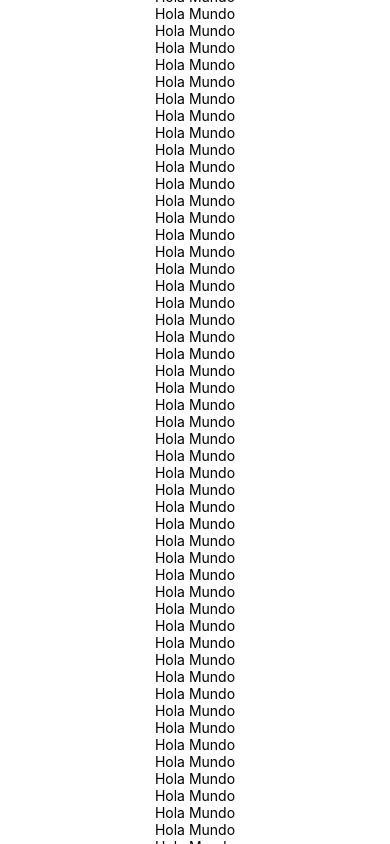
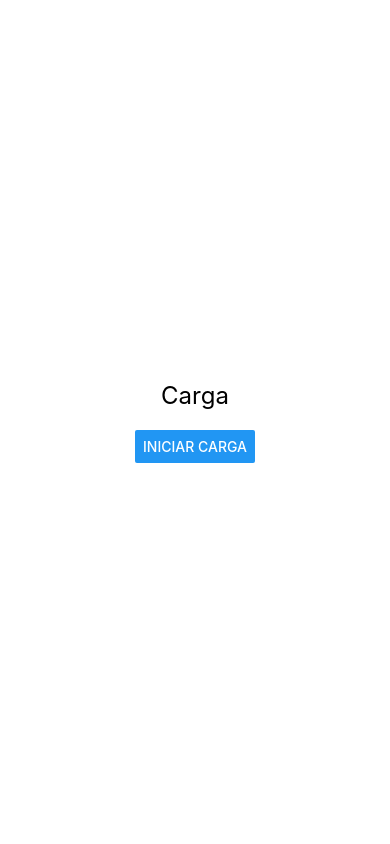
Before and after one commit to Joel89njkkvh/PM194, a React Native app in the folder my-blank/: screen / in a window 390 px wide. Built offline with nearby package versions, Linux system fonts and the light colour scheme.

Commit message:
ActivityIndicator

```diff
--- a/my-blank/App.js
+++ b/my-blank/App.js
@@ -1,45 +1,52 @@
-import { StyleSheet, View, Text, ImageBackground, ScrollView } from "react-native";
+import { StyleSheet, View, Text, Button, ActivityIndicator } from "react-native";
 import { useEffect, useState } from "react";
 
-const texto = [];
-for (let i=0; i<76; i++){
-  texto.push(<Text >Hola Mundo</Text>);
+export default function App() {
+  const [loading, setLoading] = useState(false);
+  const [mensaje, setMensaje] = useState('');
+
+  const simularCarga = () => {
+    setLoading(true);
+    setMensaje('');
+    setTimeout(() => {
+      setLoading(false);
+      setMensaje('Carga Completa');
+    }, 2000);
+  };
+
+  return (
+    <View style={styles.container}>
+      <Text style={styles.titulo}>Carga</Text>
+
+      {loading ? (
+        <>
+          <ActivityIndicator size="large" color="#209CDB" />
+          <Text>Cargando...</Text>
+        </>
+      ) : (
+        <>
+          <Button title="Iniciar Carga" onPress={simularCarga} />
+          {mensaje !== '' && <Text style={styles.mensaje}>{mensaje}</Text>}
+        </>
+      )}
+    </View>
+  );
 }
 
-
-export default function App(){
-  return(
-    <ScrollView contentContainerStyle={styles.background} showsHorizontalScrollIndicator={false}>
-        <View style={styles.row} >{texto}</View>;
-    </ScrollView>
-
-  )
-
-}
-
-// 4. Estilos simples
 const styles = StyleSheet.create({
-  background: {
+  container: {
     flex: 1,
-    width: '100%',
-    height: '100%',
     justifyContent: 'center',
     alignItems: 'center',
   },
-  container: {
-    flex: 1,
-    backgroundColor: 'rgba(0,0,0,0.5)',
-    justifyContent: 'center',
-    alignItems: 'center',
+  titulo: {
+    fontSize: 24,
+    marginBottom: 20,
   },
-  title: {
-    color: 'white',
-    fontSize: 32,
-    fontWeight: 'bold',
-    marginBottom: 10,
+  mensaje: {
+    marginTop: 20,
+    fontSize: 20,
+    color: 'green',
+    fontWeight:'bold',
   },
-  subtitle: {
-    color: 'white',
-    fontSize: 18,
-  }
 });
```
